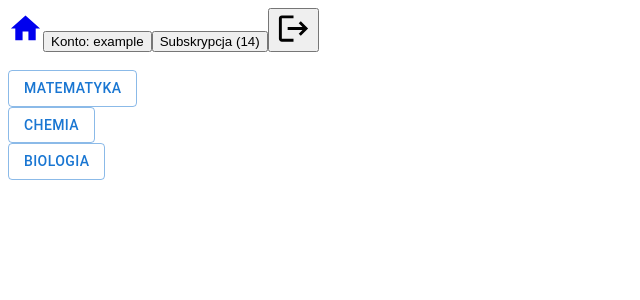
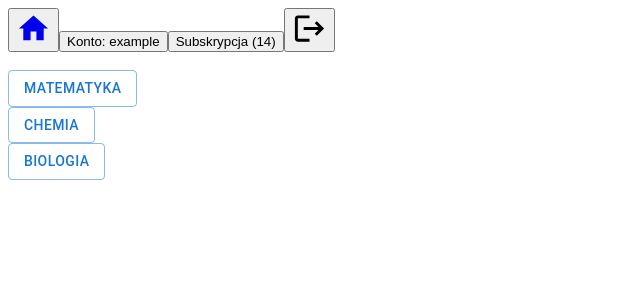
Before and after one commit to Jumpersky77/Praktyki, a React (Create React App) app in the folder AppPraktyki-main/: page /subjects in a window 1280 px wide. Shown: the top 300 px of the page, without its empty margins (0-640 px from the left). Built offline with nearby package versions, Linux system fonts and the light colour scheme.

Commit message:
ikonki popraweczka

```diff
--- a/AppPraktyki-main/src/components/Header.tsx
+++ b/AppPraktyki-main/src/components/Header.tsx
@@ -7,7 +7,7 @@ type Props = { accountName: string, subscriptionDaysLeft: string }
 function Header(props : Props) {
     return (
         <div id="header">
-            <a href="/subjects"><HomeIcon fontSize={"large"}/></a>
+            <button><a href="/subjects"><HomeIcon fontSize={"large"}/></a></button>
             <button>Konto: {props.accountName}</button>
             <button>Subskrypcja ({props.subscriptionDaysLeft})</button>
             <button><LogoutIcon fontSize={"large"}/></button>
```
